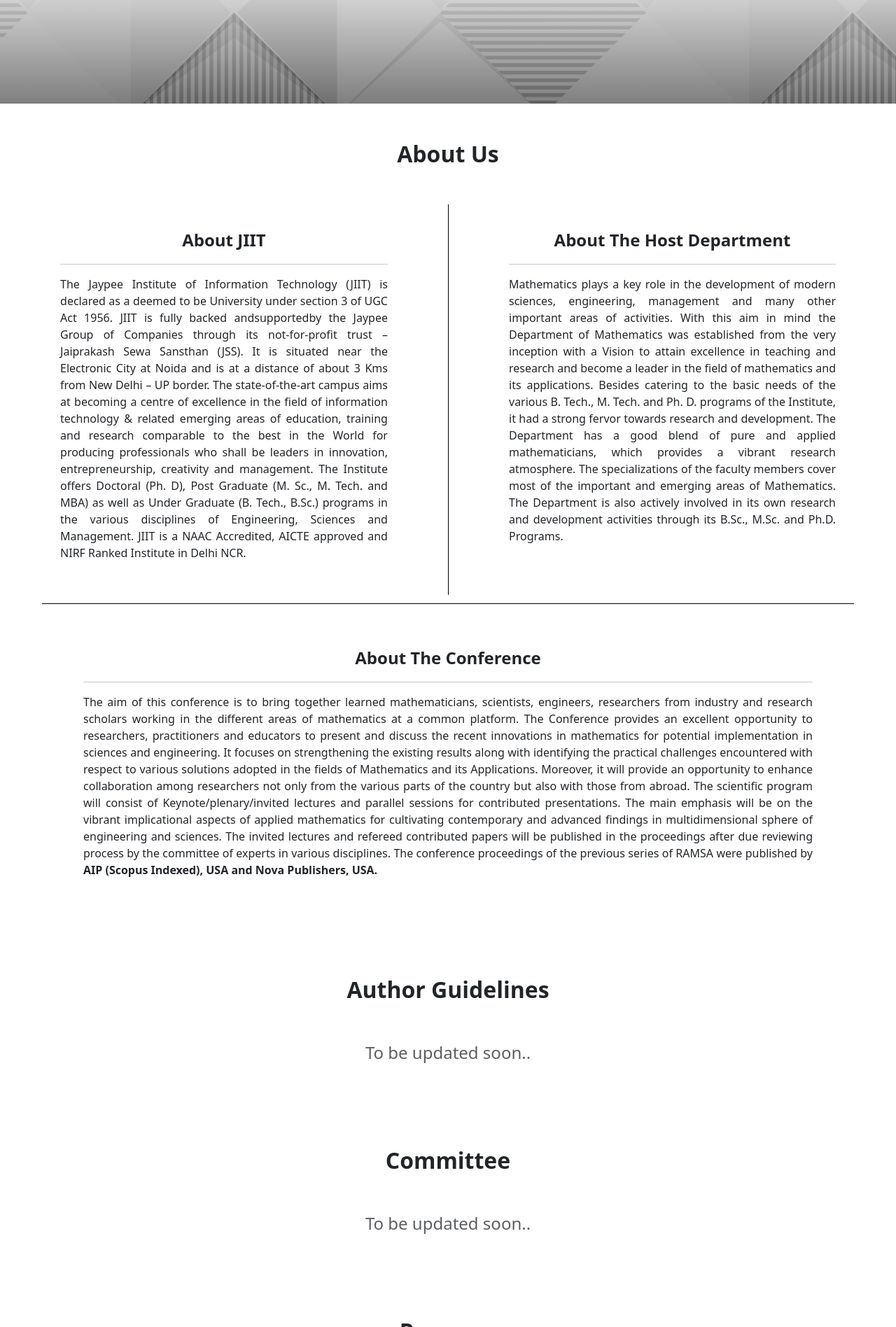
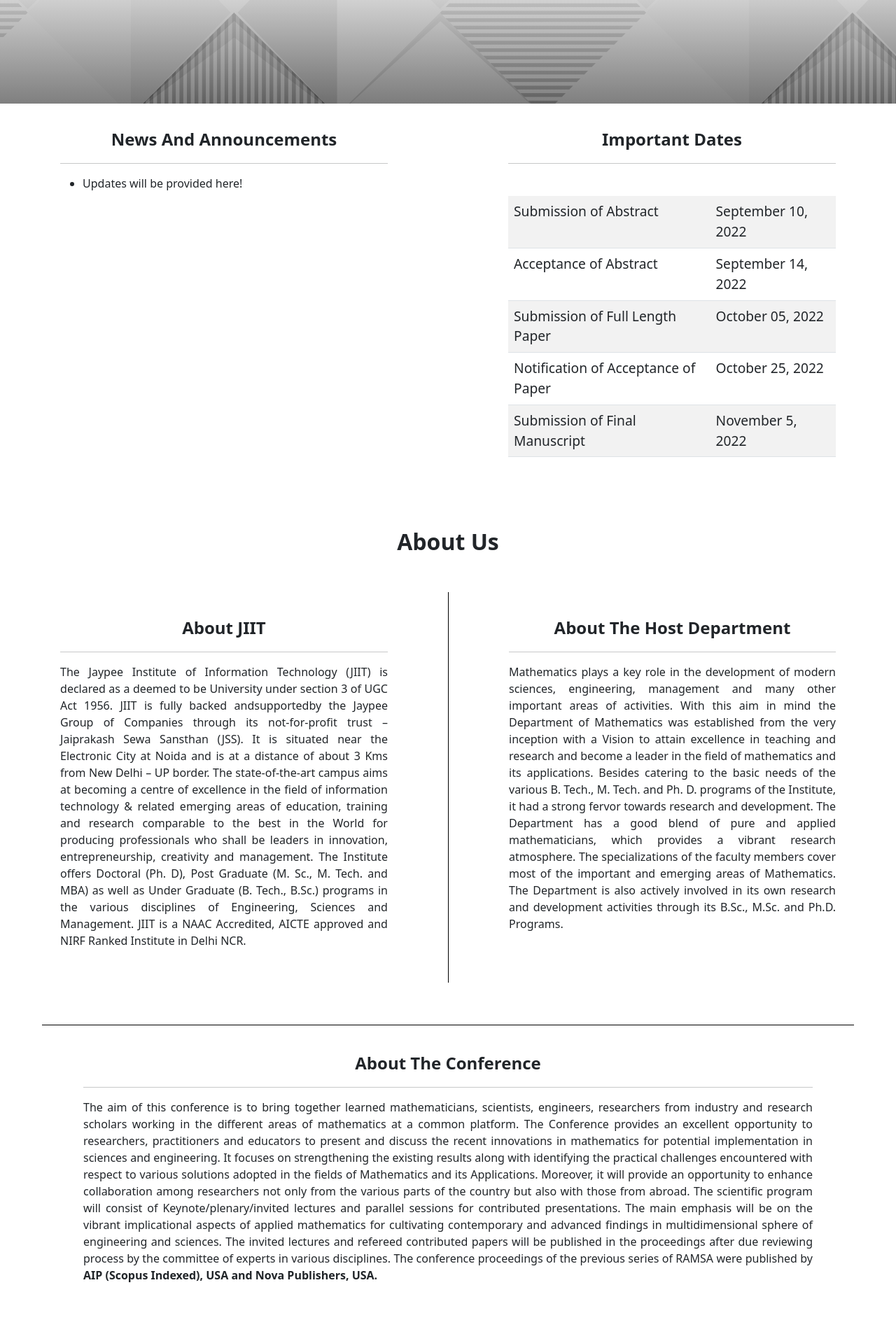
Before and after one commit to ayushb2002/ramsa, a PHP site: page / in a window 1280 px wide. Shown: the part 546-2442 px from the top of the page at 70% size. Run offline with PHP 8.4, Linux system fonts and the light colour scheme.

Commit message:
News and dates section added

```diff
--- a/about.php
+++ b/about.php
@@ -23,7 +23,7 @@
         </p>
         </div>
         </div>
-        <div class="col-12 px-5">
+        <div class="col-12 px-5 mt-5">
             <div class="about-box-2">
         <span class="fw-bold fs-4 d-flex justify-content-center text-capitalize">About the conference</span>
         <hr>
--- a/css/style.css
+++ b/css/style.css
@@ -180,11 +180,22 @@ body {
     padding: 5%;
     min-height: 65vh;
   }
+  .news-box-1
+  {
+    margin: 1% 2%;
+    padding: 5%;
+    min-height: auto;
+  }
   .about-box-2
   {
     margin: 1%;
-    padding: 5%;
+    padding: 3% 5%;
     border-top: 1px solid black;
+  }
+  .dates{
+    width: 100%;
+    font-size: 1.2rem;
+    margin-top: 10%;
   }
 }
 
--- a/index.php
+++ b/index.php
@@ -26,6 +26,12 @@
         <?php include 'home.php' ?>
     </section>
     <!-- Section for hero area -->
+
+    <!-- Section for news and dates -->
+    <section>
+    <?php include 'news.php' ?>
+    </section>
+    <!-- Section for news and dates -->
 
     <!-- Section for About -->
     <section id="about" class="pt-5">
--- /dev/null
+++ b/news.php
@@ -0,0 +1,41 @@
+<div class="container-fluid">
+    <div class="row">
+        <div class="col-lg-6 col-sm-12 px-5">
+        <div class="news-box-1">
+            <span class="fw-bold fs-4 d-flex justify-content-center text-capitalize">News and Announcements</span>
+            <hr>
+            <ul>
+                <li>Updates will be provided here!</li>
+            </ul>
+        </div>
+        </div>
+        <div class="col-lg-6 col-sm-12 px-5">
+        <div class="news-box-1">
+            <span class="fw-bold fs-4 d-flex justify-content-center text-capitalize">Important Dates</span>
+            <hr>
+            <table class="dates table table-hover table-striped">
+                <tr>
+                    <td>Submission of Abstract</td>
+                    <td>September 10, 2022</td>
+                </tr>
+                <tr>
+                    <td>Acceptance of Abstract</td>
+                    <td>September 14, 2022</td>
+                </tr>
+                <tr>
+                    <td>Submission of Full Length Paper</td>
+                    <td>October 05, 2022</td>
+                </tr>
+                <tr>
+                    <td>Notification of Acceptance of Paper</td>
+                    <td>October 25, 2022</td>
+                </tr>
+                <tr>
+                    <td>Submission of Final Manuscript</td>
+                    <td>November 5, 2022</td>
+                </tr>
+            </table>
+        </div>
+        </div>
+    </div>
+</div>
```
Also changed, not shown: 1 other file.
